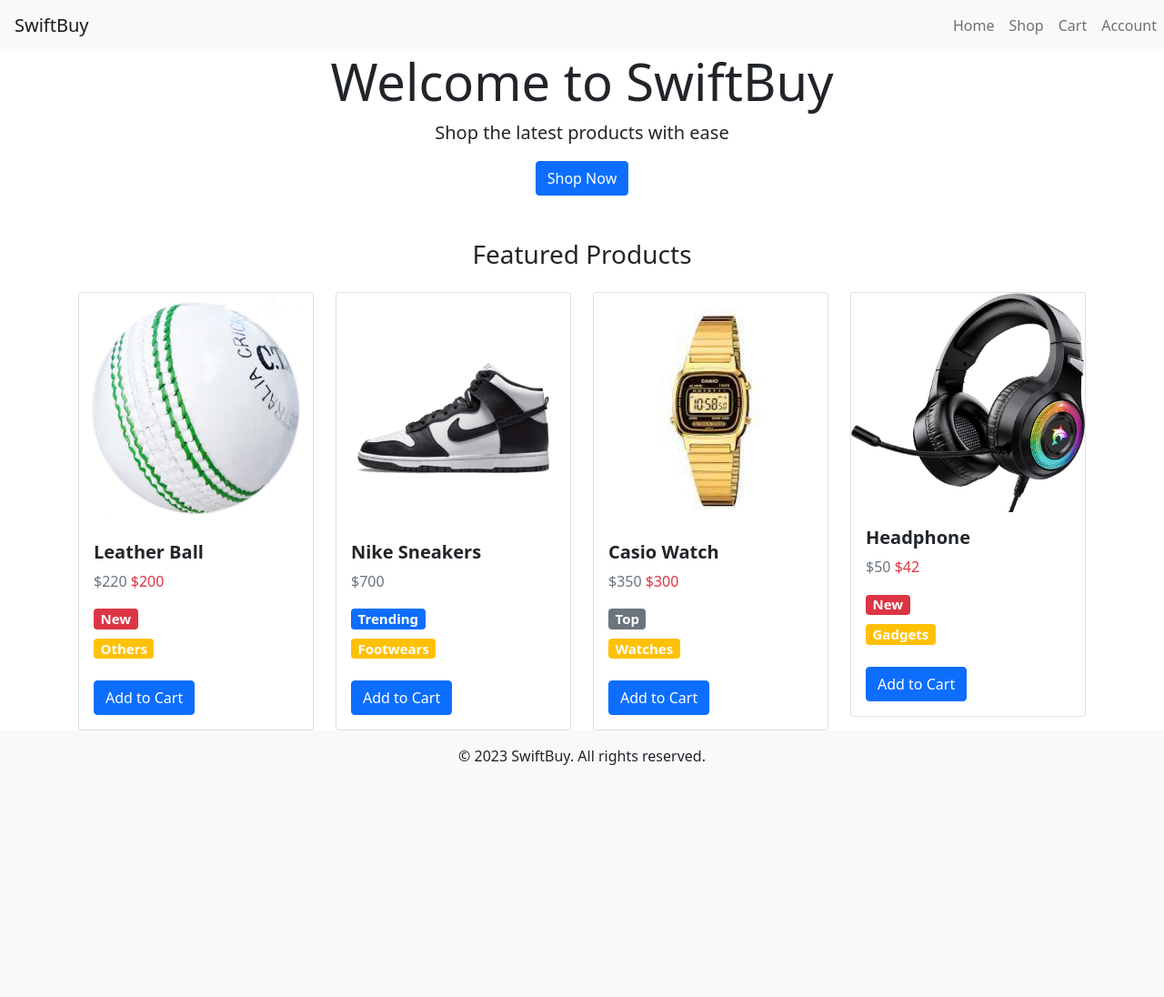
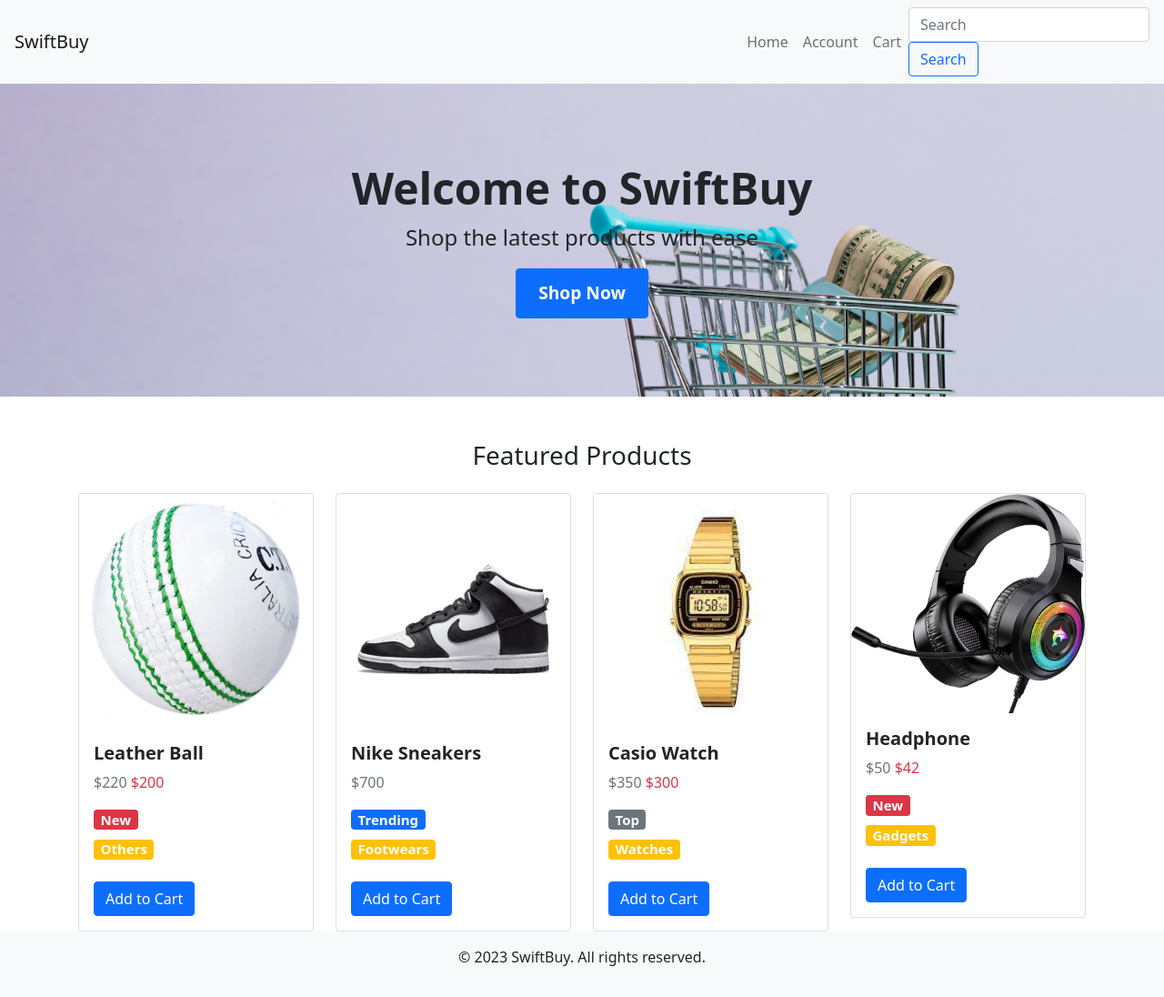
Before and after one commit to Beloved10/swiftbuy, a Django app: page / in a window 1280 px wide. Shown: the whole page at 91% size. Before the commit the page ends 841 px from the top, so only its background shows below. Run offline with Django 4.2, Linux system fonts and the light colour scheme; data comes from the database, SQL or seed files in the repository; some libraries are stand-ins or nearby versions.

Commit message:
Fourth commit

```diff
--- a/catalog/urls.py
+++ b/catalog/urls.py
@@ -3,6 +3,6 @@
 
 urlpatterns = [
     path('', views.HomeView.as_view(), name='home'),
-    path('product', views.ProductDetailView.as_view(), name='product'),
+    path('products/<slug:slug>/', views.ProductDetailView.as_view(), name='product'),
     path('checkout', views.checkout, name='checkout'),
 ]
--- a/templates/base.html
+++ b/templates/base.html
@@ -15,6 +15,35 @@
     <!-- Custom CSS -->
     <style>
       /* Add your custom styles here */
+      .hero-section {
+        background-image: url("/static/images/hero_image.jpg");
+        background-size: cover;
+        background-position: center center;
+        height: calc(50vh - 56px); /* Update the height to your desired value */
+        display: flex;
+        align-items: center;
+        justify-content: center;
+        /* margin-top: 56px; */
+      }
+
+      .hero-section .container {
+        text-align: center;
+      }
+
+      .hero-section h1.display-4 {
+        font-size: 3rem; /* Update the font size to your desired value */
+        font-weight: bold; /* Add font weight to make it bolder */
+      }
+
+      .hero-section p.lead {
+        font-size: 1.5rem; /* Update the font size to your desired value */
+      }
+
+      .hero-section .btn-primary {
+        font-size: 1.2rem; /* Update the font size to your desired value */
+        font-weight: bold; /* Add font weight to make it bolder */
+        padding: 12px 24px; /* Update padding to your desired value */
+      }
     </style>
 
     <!-- Page title -->
@@ -24,7 +53,7 @@
   <body>
     <!-- Navbar -->
     <nav class="navbar navbar-expand-lg navbar-light bg-light">
-      <a class="navbar-brand ml-3" href="#">SwiftBuy</a>
+      <a class="navbar-brand ml-3" href="{% url 'home' %}"> SwiftBuy </a>
       <button
         class="navbar-toggler"
         type="button"
@@ -38,26 +67,33 @@
       </button>
       <div class="collapse navbar-collapse" id="navbarNav">
         <ul class="navbar-nav ml-auto">
-          <li class="nav-item active">
-            <a class="nav-link" href="#"
-              >Home <span class="sr-only">(current)</span></a
-            >
+          <li class="nav-item">
+            <a class="nav-link" href="{% url 'home' %}">Home</a>
           </li>
           <li class="nav-item">
-            <a class="nav-link" href="#">Shop</a>
+            <a class="nav-link" href="#">Account</a>
           </li>
           <li class="nav-item">
             <a class="nav-link" href="#">Cart</a>
           </li>
-          <li class="nav-item">
-            <a class="nav-link" href="#">Account</a>
-          </li>
         </ul>
+        <div class="form-inline my-2 my-lg-0 mr-3">
+          <!-- Add margin to the right -->
+          <input
+            class="form-control mr-sm-2"
+            type="search"
+            placeholder="Search"
+            aria-label="Search"
+          />
+          <button class="btn btn-outline-primary my-2 my-sm-0" type="submit">
+            Search
+          </button>
+        </div>
       </div>
     </nav>
 
     <!-- Hero Section -->
-    <section class="jumbotron text-center">
+    <section class="hero-section">
       <div class="container">
         <h1 class="display-4">Welcome to SwiftBuy</h1>
         <p class="lead">Shop the latest products with ease</p>
--- a/templates/home.html
+++ b/templates/home.html
@@ -5,16 +5,20 @@
 <section class="container mt-5">
   <h3 class="text-center mb-4">Featured Products</h3>
   <div class="row">
-    {% for product in object_list %}
+    {% for product in products %}
     <div class="col-md-3">
       <div class="card">
+        <a href="{% url 'product' product.slug %}" style="text-decoration:none; color:inherit;">
         <img
           src="{{product.image.url}}"
           alt="Product 1"
           class="card-img-top"
         />
+      </a>
         <div class="card-body">
+          <a href="{% url 'product' product.slug %}" style="text-decoration:none; color:inherit;">
           <h5 class="card-title"><strong>{{product.title}}</strong></h5>
+        </a>
           <p class="card-text">
             <span class="text-muted">${{product.price}}</span>
             {% if product.discount_price %}
```
Also changed, not shown: templates/product.html (+38 -69 lines), templates/product_old.html (added, +83 -0 lines), catalog/views.py (line endings or trailing spaces), static/images/hero_image.jpg (added).
